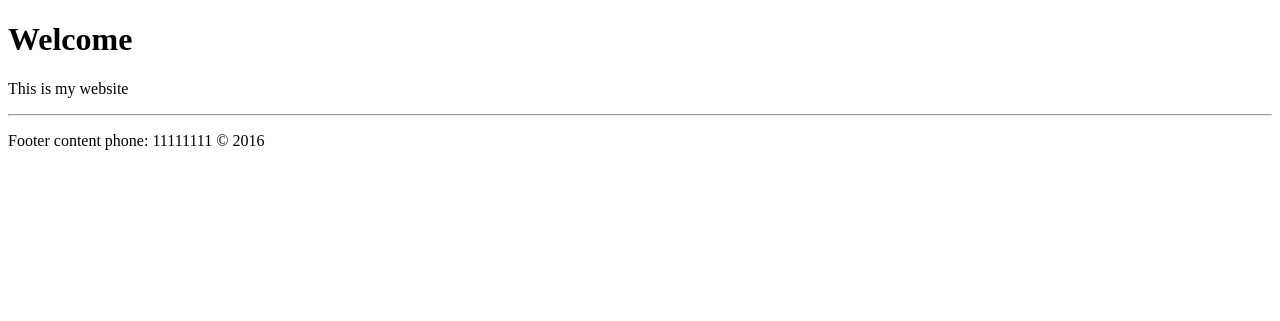
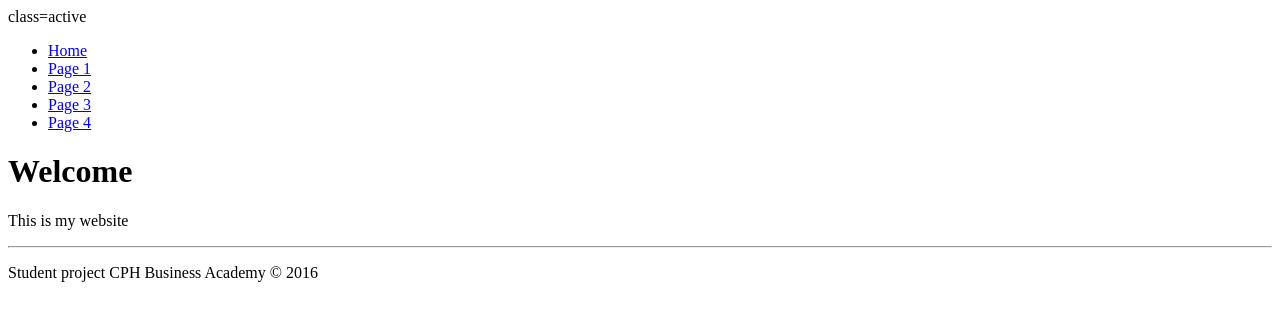
Before and after one commit to DrGas/menu-php, a PHP site: page /index.php in a window 1280 px wide. Shown: the top 321 px of the page. Run offline with PHP 8.4, Linux system fonts and the light colour scheme.

Commit message:
Adding Superglobal to Menu

```diff
--- a/footer.php
+++ b/footer.php
@@ -1,5 +1,5 @@
 <hr>
-<p>Footer content phone: 11111111 &copy; 2016</p>
+<p>Student project CPH Business Academy &copy; 2016</p>
 
 </body>
 </html>
--- a/index.php
+++ b/index.php
@@ -6,6 +6,15 @@
 </head>
 
 <body>
+
+<?php
+$curpage = 'index.php';
+if ($curpage == 'index.php') {echo 'class=active';}
+
+//include - it will check if it's there if not it will just continue
+include 'menu.php' ;
+
+?>
 <h1>Welcome</h1>
 <p>This is my website</p>
 
--- a/menu.php
+++ b/menu.php
@@ -1,9 +1,16 @@
+<?php
+//$curpage - find the current page and check which one is active
+//using superglobal $_SERVER - it find the right path
+//basename is a finction that returnes the file name from the path - so it returnes so it's visible
 
+$curpage = basename($_SERVER['PHP_SELF']);
+
+?>
 <ul>
-	<li> <a href="index.php" <?php if ($curpage == 'index.php') {echo 'class=active';}?>>Home</a></li>
-    <li><a href="p1.php" <?php if ($curpage == 'p1.php') {echo 'class=active';}?>>Page 1</a></li>
-    <li><a href="p2.php"  <?php if ($curpage == 'p2.php') {echo 'class=active';}?>>Page 2</a></li>
-    <li><a href="p3.php" <?php if ($curpage == 'p3.php') {echo 'class=active';}?>>Page 3</a></li>
-    <li><a href="p4.php" <?php if ($curpage == 'p4.php') {echo 'class=active';}?>>Page 4</a></li>
+	<li> <a href="index.php" <?php if ($curpage == 'index.php') {echo 'class="active"';}?>>Home</a></li>
+    <li><a href="p1.php" <?php if ($curpage == 'p1.php') {echo 'class="active"';}?>>Page 1</a></li>
+    <li><a href="p2.php"  <?php if ($curpage == 'p2.php') {echo 'class="active"';}?>>Page 2</a></li>
+    <li><a href="p3.php" <?php if ($curpage == 'p3.php') {echo 'class="active"';}?>>Page 3</a></li>
+    <li><a href="p4.php" <?php if ($curpage == 'p4.php') {echo 'class="active"';}?>>Page 4</a></li>
 
 </ul>
--- a/p1.php
+++ b/p1.php
@@ -7,6 +7,8 @@
 
 <body>
 <?php
+
+//current page - page that we are now in
 $curpage = 'p1.php';
 if ($curpage == 'p1.php') {echo 'class=active';}
 
```
